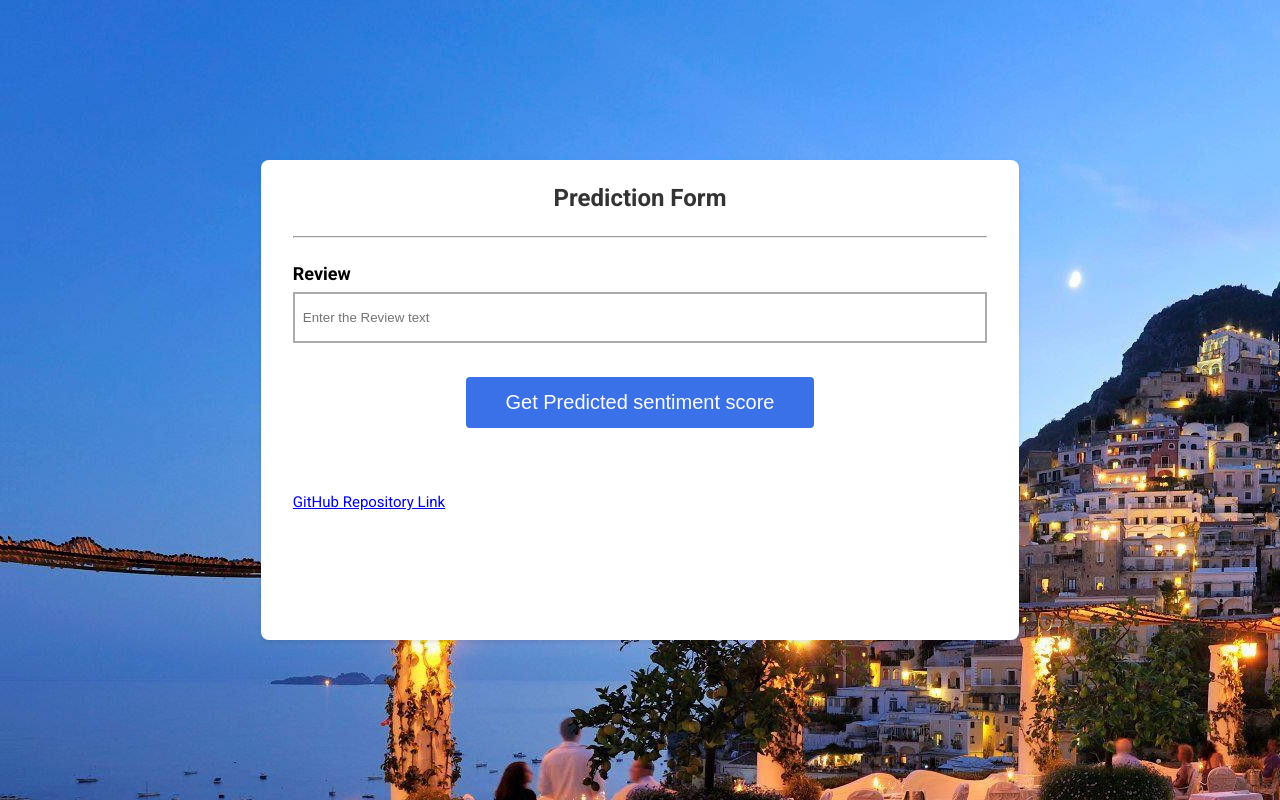
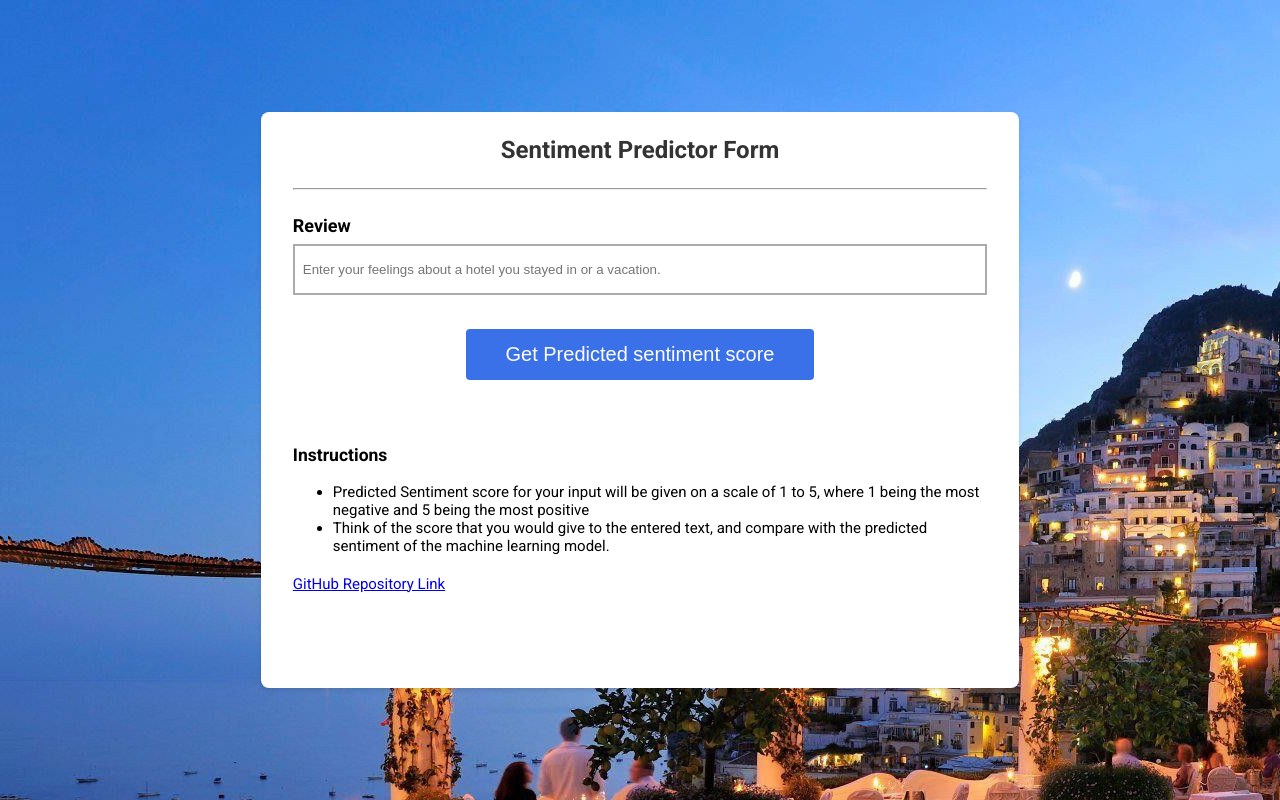
Before and after one commit to janchilling/Hotel_Reviews, a Flask app: page / in a window 1280 px wide. Run offline with Flask 3, Linux system fonts and the light colour scheme; parts of the project's set-up code (start-up, migrations or seed data) failed here and were passed over.

Commit message:
Changes to the template and workflows

```diff
--- a/app.py
+++ b/app.py
@@ -15,15 +15,15 @@ def home():
 
 
 
-@app.route('/logreg_predict_api', methods = ['POST'])
-def logreg_predict_api():
-    logreg_data = request.json['logreg_data']
-    print(logreg_data)
-    print(pd.Series(logreg_data.values()))
-    new_logreg_data = logreg_transformer.transform(pd.Series(logreg_data.values()))
-    output = logreg_model.predict(new_logreg_data)
-    print(output[0])
-    return jsonify(str(output[0]))
+# @app.route('/logreg_predict_api', methods = ['POST'])
+# def logreg_predict_api():
+#     logreg_data = request.json['logreg_data']
+#     print(logreg_data)
+#     print(pd.Series(logreg_data.values()))
+#     new_logreg_data = logreg_transformer.transform(pd.Series(logreg_data.values()))
+#     output = logreg_model.predict(new_logreg_data)
+#     print(output[0])
+#     return jsonify(str(output[0]))
 
 
 
--- a/static/styles/index.css
+++ b/static/styles/index.css
@@ -14,7 +14,7 @@ html, body {
     width: 60%;
     margin-top: auto;
     margin-bottom: auto;
-    height: 60%;
+    height: 72%;
     background-color: #fff;
     border-radius: 8px;
     box-shadow: 0 2px 4px rgba(0, 0, 0, 0.1);
@@ -93,6 +93,11 @@ span.psw {
     margin-top: 20px;
 }
 
+.instructions{
+    font-size:15px;
+    /* margin-top: 20px; */
+}
+
 /* Change styles for span on extra small screens */
 @media screen and (max-width: 300px) {
     span.psw {
--- a/templates/index.html
+++ b/templates/index.html
@@ -8,12 +8,12 @@
   <body>
     <div class="MainContainer">
     <form action="{{ url_for('predict') }}" method="post">
-      <h1>Prediction Form</h1>
+      <h1>Sentiment Predictor Form</h1>
       <div class="formcontainer">
       <hr/>
       <div class="container">
         <label for="uname"><strong>Review</strong></label>
-        <input type="text" placeholder="Enter the Review text" name="uname" required>
+        <input type="text" placeholder="Enter your feelings about a hotel you stayed in or a vacation." name="uname" required>
       </div>
       <button type="submit">Get Predicted sentiment score</button>
 
@@ -22,6 +22,17 @@
     <div class = "predictionContainer">
     {{prediction_text}}
     </div>
+
+    <div class = "instructions">
+      <h3>Instructions</h3>
+      <ul>
+        <li>Predicted Sentiment score for your input will be given on a scale of 1 to 5,
+          where 1 being the most negative and 5 being the most positive</li>
+        <li>Think of the score that you would give to the entered text, and compare with
+          the predicted sentiment of the machine learning model.</li>
+      </ul>
+      </div>
+
     <div class = "repolink">
       <a href = "https://github.com/janchilling/Hotel_Reviews">GitHub Repository Link</a>
     </div>
```
